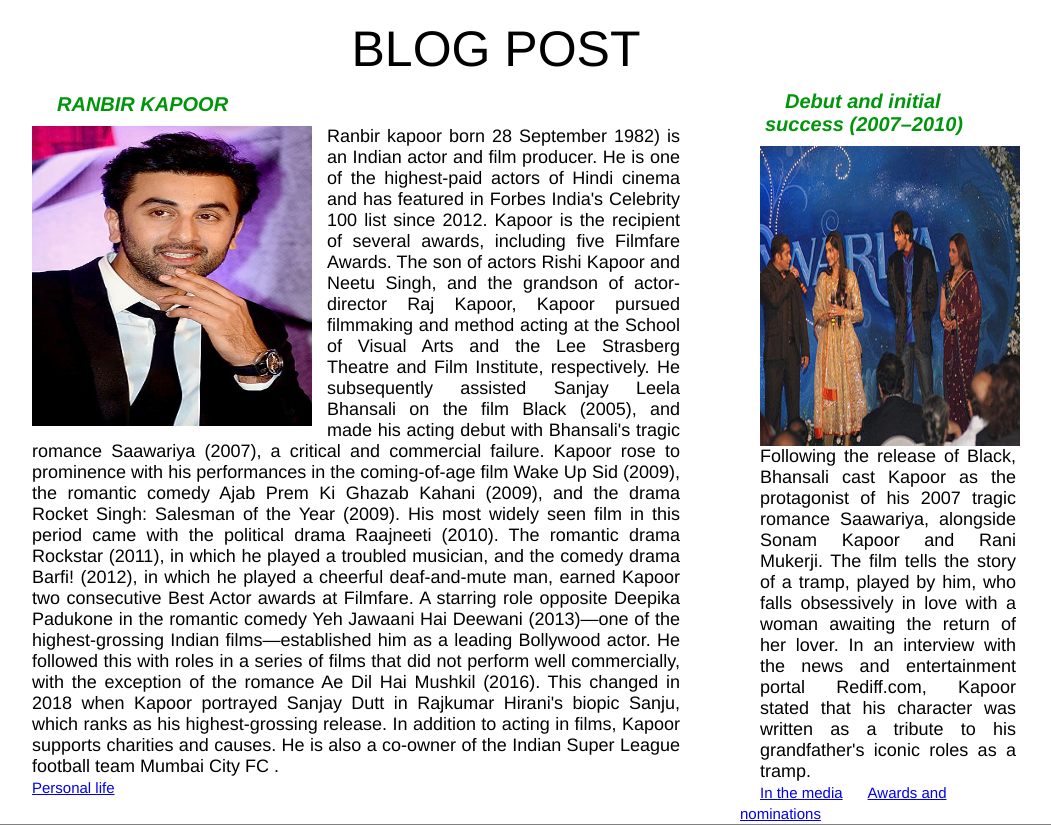
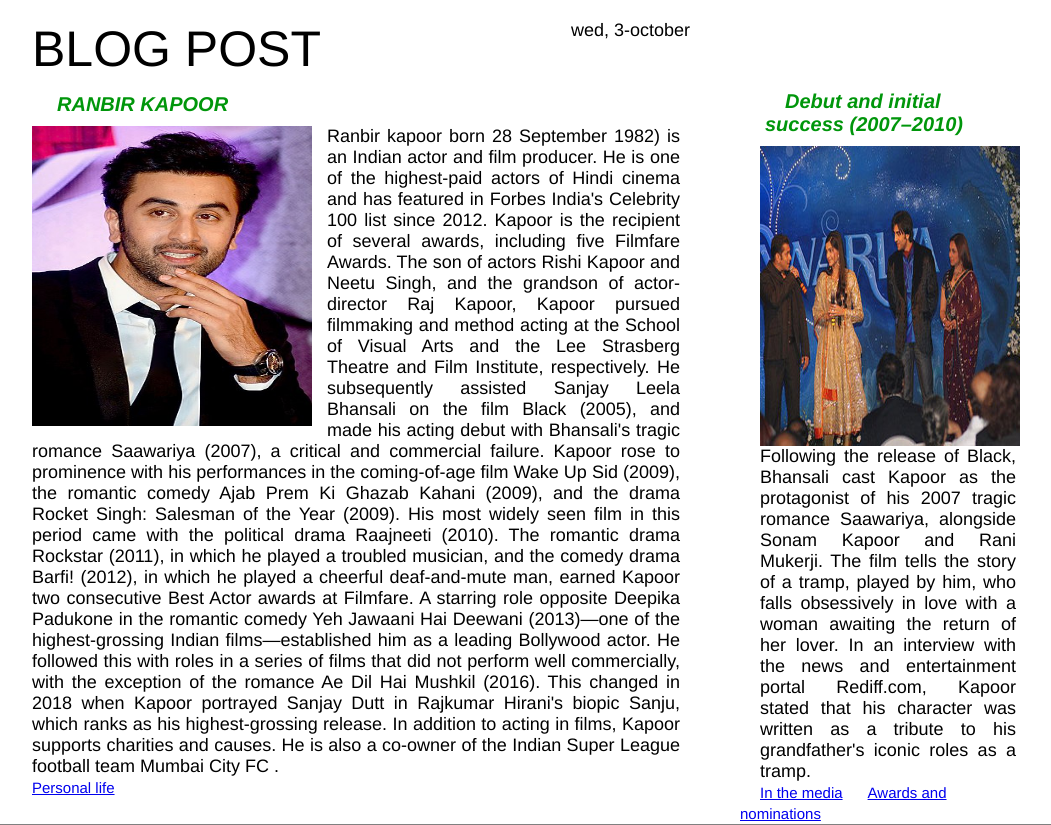
Before and after one commit to sumedhachoudhury/udemyblog, a plain HTML site: page index.html in a window 1280 px wide. Shown: the top 825 px of the page, without its empty margins (128-1179 px from the left). Drawn offline with Linux system fonts and the light colour scheme.

Commit message:
blog practice completed

```diff
--- a/index.html
+++ b/index.html
@@ -14,7 +14,7 @@
         <div class="container">
         <div class="blog-post">
             <header>BLOG POST</header>
-
+            <div class="date">wed, 3-october</div>
         <h2><em>RANBIR KAPOOR</em></h2>
 
           <img src="images/rk.jpg.jpg" alt="image of rk" style="width:300px;height:300px;margin-right:15px;">
--- a/style.css
+++ b/style.css
@@ -17,8 +17,8 @@ body{
 
 header{
     font-size: 50px;
-   text-align: center;
-    padding-left: 300px;
+   text-align: left;
+
 }
 
 a{
@@ -61,6 +61,7 @@ h1, h2{
     padding-right: 30px;
     padding-left: 30px;
     float: left;
+    position: relative;
 }
 
 .other-post {
@@ -70,3 +71,10 @@ h1, h2{
     padding-left: 30px;
     padding-top: 55px;
 }
+
+
+.date {
+    position: absolute;
+    top: 0;
+    right: 20px;
+}
```
